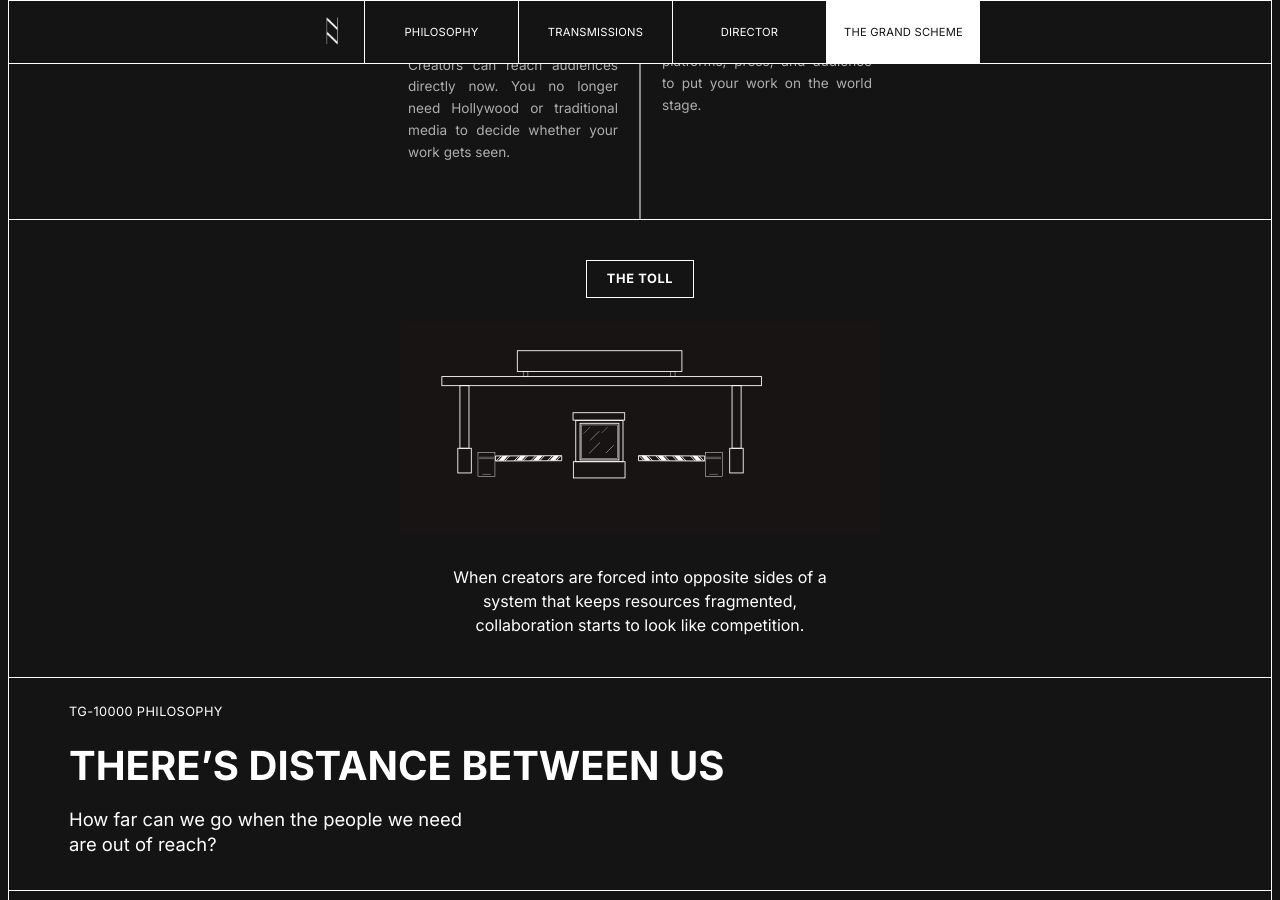
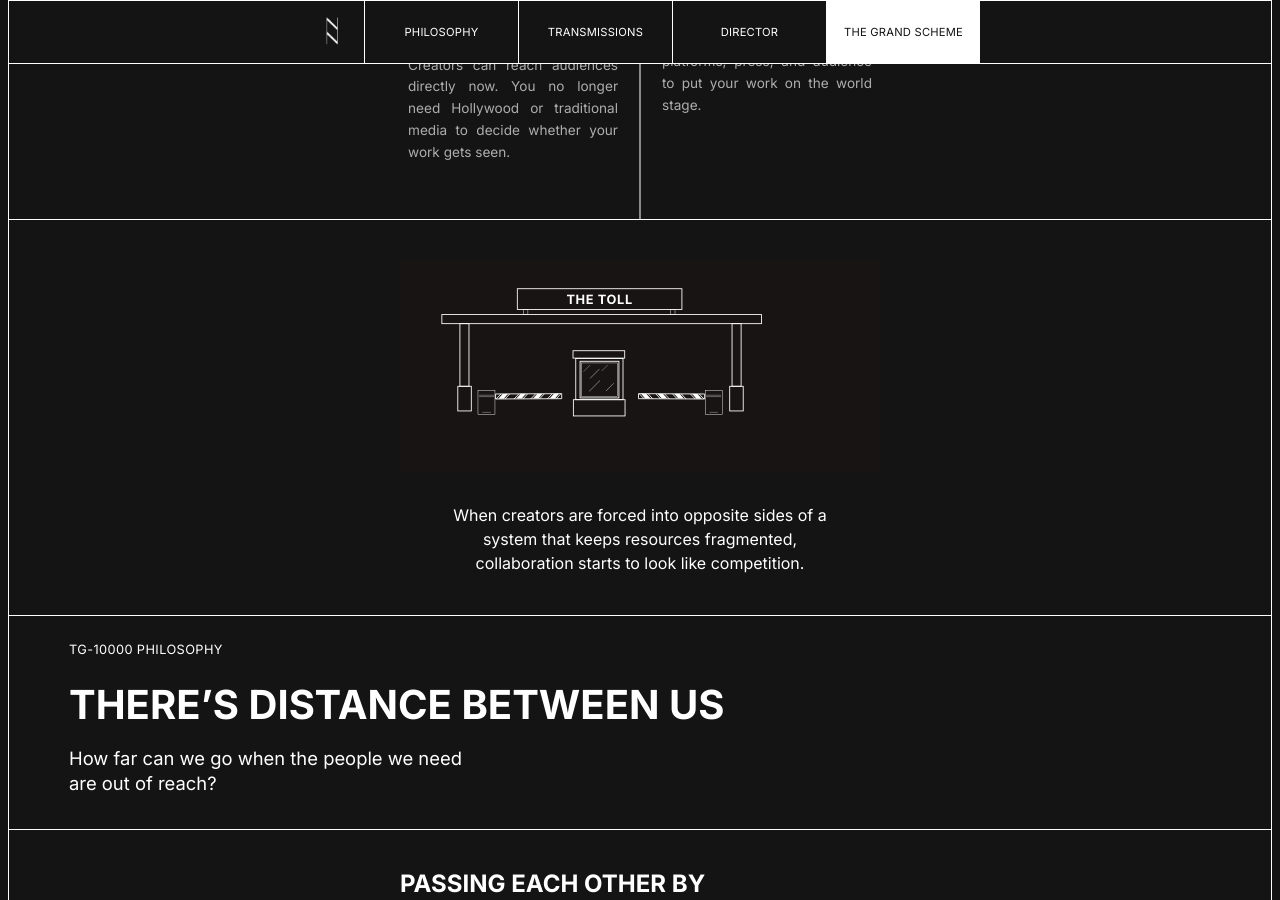
Before and after one commit to laindoe/ten-grand, a Jekyll site: the page built from index.html, in a window 1280 px wide and 900 px high, scrolled down 2194 px. Built offline with Jekyll 4.4.1, drawn with Linux system fonts in a browser that asks for light colours.

Commit message:
Move THE TOLL label inside the toll booth graphic's sign rect (#113)
Was a separate bordered label sitting above the graphic; now
overlaid, centered, inside the empty sign rectangle drawn at the top
of toll-gate.svg, positioned to match that rect's exact bounds within
the SVG's viewBox.


Claude-Session: https://claude.ai/code/session_017ynTvtGuh3qPdfkvciNjhT

Co-authored-by: Claude <noreply@anthropic.com>

```diff
--- a/css/style.css
+++ b/css/style.css
@@ -528,22 +528,37 @@ a {
   text-align: center;
 }
 
+.dilemma__toll-graphic-wrap {
+  position: relative;
+  width: 100%;
+  max-width: var(--content-max-width);
+  margin: 0 auto 32px;
+}
+
+.dilemma__toll-graphic {
+  display: block;
+  width: 100%;
+  height: auto;
+}
+
+/* Positioned to match the empty sign rect drawn at the top of
+   toll-gate.svg (its x/y/width/height as fractions of the SVG's own
+   viewBox), so the label sits centered inside that rectangle. */
 .dilemma__toll-label {
-  display: inline-block;
-  border: 1px solid var(--color-card-border);
-  padding: 8px 20px;
-  font-size: 0.8rem;
+  position: absolute;
+  left: 24.45%;
+  right: 41.27%;
+  top: 13.61%;
+  bottom: 76.51%;
+  display: flex;
+  align-items: center;
+  justify-content: center;
+  margin: 0;
+  padding: 0 4px;
+  font-size: clamp(0.5rem, 2.6vw, 0.8rem);
   font-weight: 700;
   letter-spacing: 0.05em;
-  margin: 0 auto 24px;
-}
-
-.dilemma__toll-graphic {
-  display: block;
-  width: 100%;
-  max-width: var(--content-max-width);
-  height: auto;
-  margin: 0 auto 32px;
+  overflow: hidden;
 }
 
 .dilemma__footer {
--- a/index.html
+++ b/index.html
@@ -168,8 +168,10 @@
       </div>
 
       <div class="dilemma__toll reveal">
-        <p class="dilemma__toll-label">THE TOLL</p>
-        <img class="dilemma__toll-graphic" src="assets/images/toll-gate.svg" alt="Toll booth gate arms raising and lowering in a continuous loop" width="1107" height="486" />
+        <div class="dilemma__toll-graphic-wrap">
+          <img class="dilemma__toll-graphic" src="assets/images/toll-gate.svg" alt="Toll booth gate arms raising and lowering in a continuous loop" width="1107" height="486" />
+          <p class="dilemma__toll-label">THE TOLL</p>
+        </div>
         <p class="dilemma__footer">When creators are forced into opposite sides of a system that keeps resources fragmented, collaboration starts to look like competition.</p>
       </div>
     </section>
```
